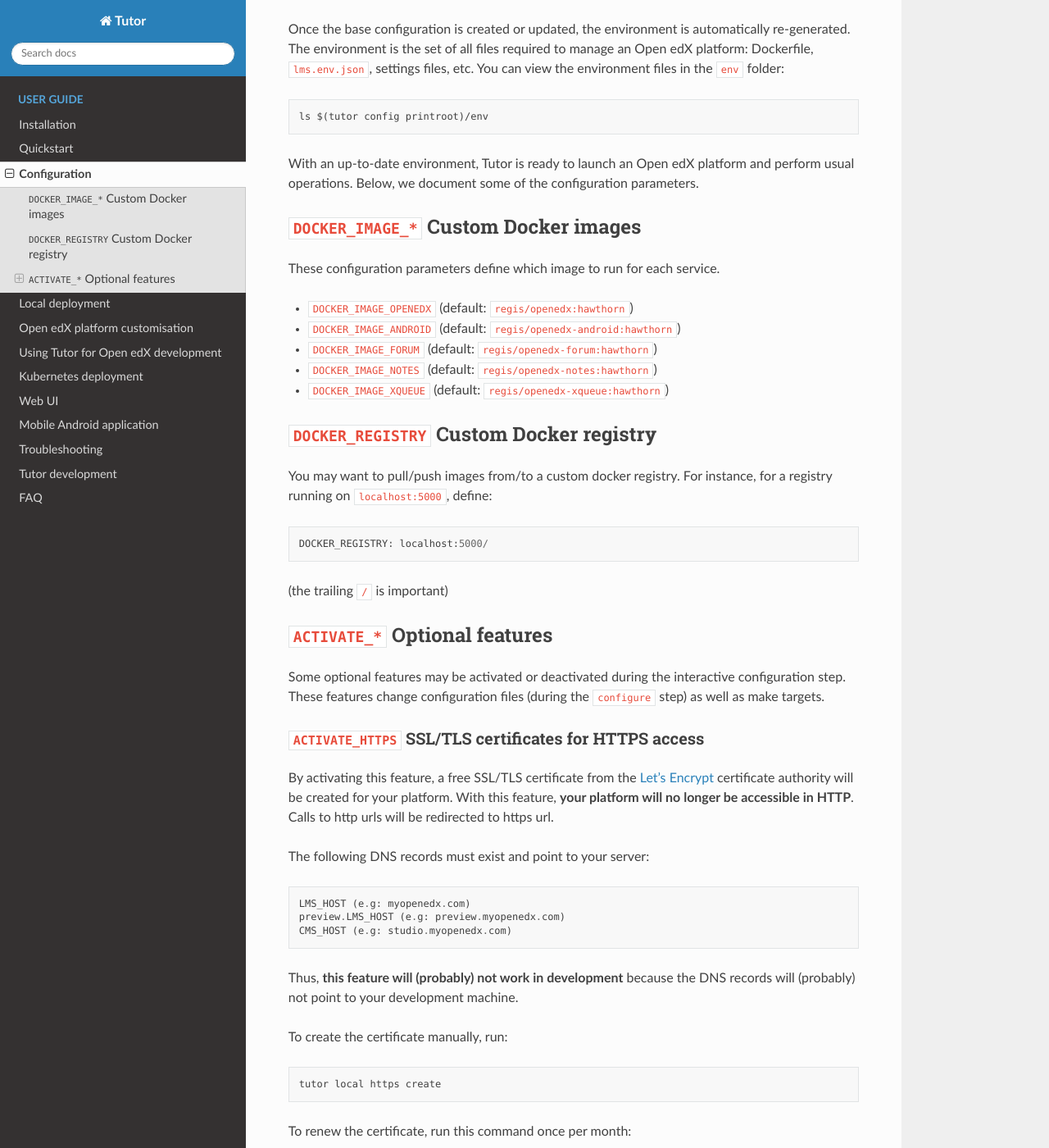
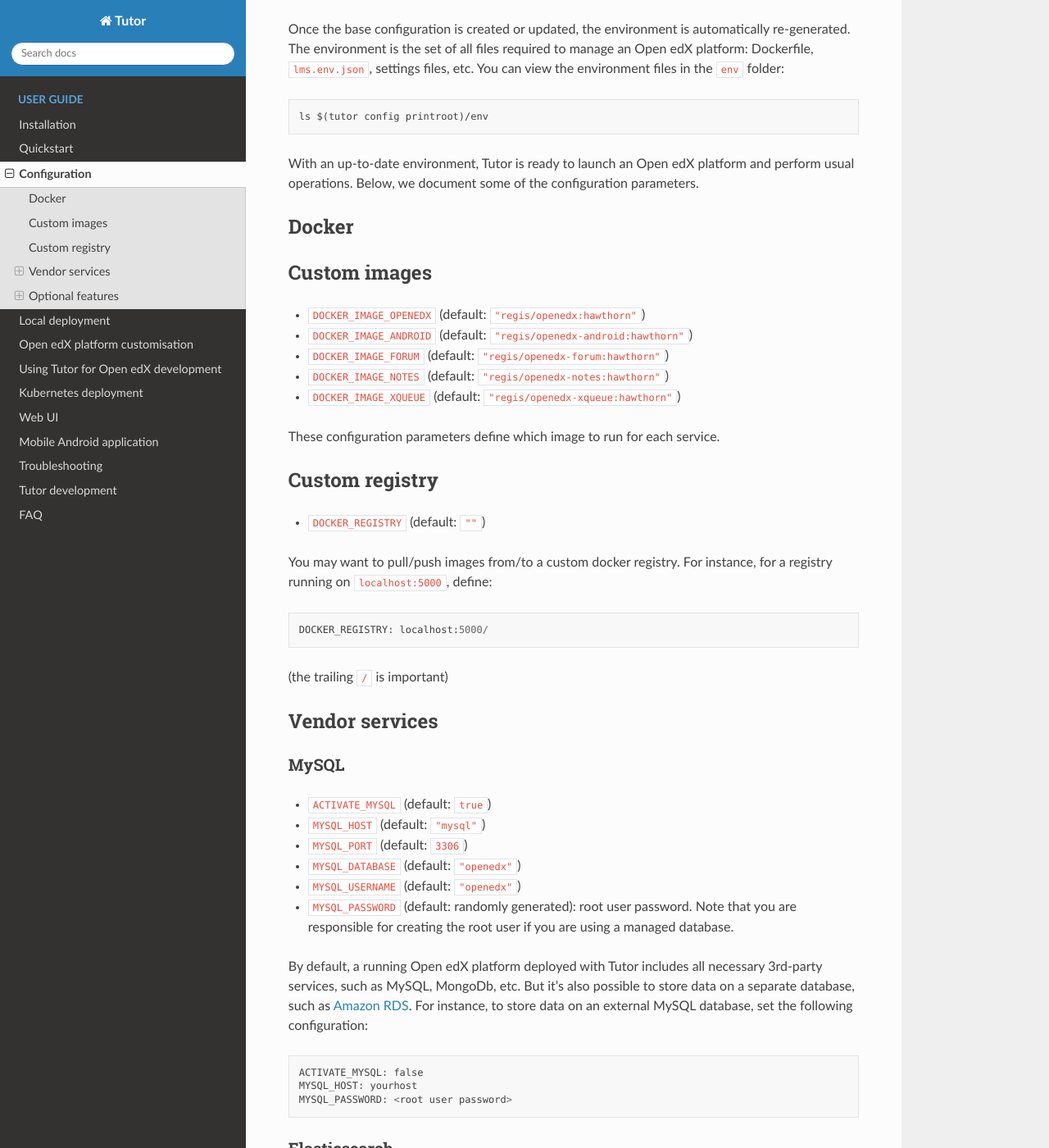
Before and after one commit to overhangio/tutor, a Sphinx documentation site: the page built from docs/configuration.rst, in a window 1280 px wide and 1400 px high, scrolled down 694 px. Shown: the whole window at 82% size. Built offline with Sphinx 7.4.7 and the Read the Docs theme 2.0.0, drawn with Linux system fonts in a browser that asks for light colours; some of the changed text lies outside the part shown.

Commit message:
Make it possible to (de)activate individual data services
Close #114

```diff
--- a/docs/configuration.rst
+++ b/docs/configuration.rst
@@ -25,21 +25,26 @@
 
 With an up-to-date environment, Tutor is ready to launch an Open edX platform and perform usual operations. Below, we document some of the configuration parameters.
 
+Docker
+------
+
 .. _docker_images:
 
-``DOCKER_IMAGE_*`` Custom Docker images
----------------------------------------
+Custom images
+-------------
+
+- ``DOCKER_IMAGE_OPENEDX`` (default: ``"regis/openedx:hawthorn"``)
+- ``DOCKER_IMAGE_ANDROID`` (default: ``"regis/openedx-android:hawthorn"``)
+- ``DOCKER_IMAGE_FORUM`` (default: ``"regis/openedx-forum:hawthorn"``)
+- ``DOCKER_IMAGE_NOTES`` (default: ``"regis/openedx-notes:hawthorn"``)
+- ``DOCKER_IMAGE_XQUEUE`` (default: ``"regis/openedx-xqueue:hawthorn"``)
 
 These configuration parameters define which image to run for each service.
 
-- ``DOCKER_IMAGE_OPENEDX`` (default: ``regis/openedx:hawthorn``)
-- ``DOCKER_IMAGE_ANDROID`` (default: ``regis/openedx-android:hawthorn``)
-- ``DOCKER_IMAGE_FORUM`` (default: ``regis/openedx-forum:hawthorn``)
-- ``DOCKER_IMAGE_NOTES`` (default: ``regis/openedx-notes:hawthorn``)
-- ``DOCKER_IMAGE_XQUEUE`` (default: ``regis/openedx-xqueue:hawthorn``)
+Custom registry
+---------------
 
-``DOCKER_REGISTRY`` Custom Docker registry
-------------------------------------------
+- ``DOCKER_REGISTRY`` (default: ``""``)
 
 You may want to pull/push images from/to a custom docker registry. For instance, for a registry running on ``localhost:5000``, define::
 
@@ -47,13 +52,58 @@
 
 (the trailing ``/`` is important)
 
-``ACTIVATE_*`` Optional features
---------------------------------
+Vendor services
+---------------
 
-Some optional features may be activated or deactivated during the interactive configuration step. These features change configuration files (during the ``configure`` step) as well as make targets.
+MySQL
+~~~~~
 
-``ACTIVATE_HTTPS`` SSL/TLS certificates for HTTPS access
-~~~~~~~~~~~~~~~~~~~~~~~~~~~~~~~~~~~~~~~~~~~~~~~~~~~~~~~~
+- ``ACTIVATE_MYSQL`` (default: ``true``)
+- ``MYSQL_HOST`` (default: ``"mysql"``)
+- ``MYSQL_PORT`` (default: ``3306``)
+- ``MYSQL_DATABASE`` (default: ``"openedx"``)
+- ``MYSQL_USERNAME`` (default: ``"openedx"``)
+- ``MYSQL_PASSWORD`` (default: randomly generated): root user password. Note that you are responsible for creating the root user if you are using a managed database.
+
+By default, a running Open edX platform deployed with Tutor includes all necessary 3rd-party services, such as MySQL, MongoDb, etc. But it's also possible to store data on a separate database, such as `Amazon RDS <https://aws.amazon.com/rds/>`_. For instance, to store data on an external MySQL database, set the following configuration::
+
+    ACTIVATE_MYSQL: false
+    MYSQL_HOST: yourhost
+    MYSQL_PASSWORD: <root user password>
+
+Elasticsearch
+~~~~~~~~~~~~~
+
+- ``ELASTICSEARCH_HOST`` (default: ``"elasticsearch"``)
+- ``ELASTICSEARCH_PORT`` (default: ``9200``)
+
+Memcached
+~~~~~~~~~
+
+- ``MEMCACHED_HOST`` (default: ``"memcached"``)
+- ``MEMCACHED_PORT`` (default: ``11211``)
+
+Mongodb
+~~~~~~~
+
+- ``ACTIVATE_MONGODB`` (default: ``true``)
+- ``MONGODB_HOST`` (default: ``"mongodb"``)
+- ``MONGODB_DATABASE`` (default: ``"openedx"``)
+
+Rabbitmq
+~~~~~~~~
+
+- ``RABBITMQ_HOST`` (default: ``"rabbitmq"``)
+
+Optional features
+-----------------
+
+Some optional features may be activated or deactivated during the interactive configuration step (``tutor config save``).
+
+SSL/TLS certificates for HTTPS access
+~~~~~~~~~~~~~~~~~~~~~~~~~~~~~~~~~~~~~
+
+- ``ACTIVATE_HTTPS`` (default: ``false``)
 
 By activating this feature, a free SSL/TLS certificate from the `Let's Encrypt <https://letsencrypt.org/>`_ certificate authority will be created for your platform. With this feature, **your platform will no longer be accessible in HTTP**. Calls to http urls will be redirected to https url.
 
@@ -73,8 +123,10 @@
 
     tutor local https renew
 
-``ACTIVATE_NOTES`` Student notes
-~~~~~~~~~~~~~~~~~~~~~~~~~~~~~~~~
+Student notes
+~~~~~~~~~~~~~
+
+- ``ACTIVATE_NOTES`` (default: ``false``)
 
 With `notes <https://edx.readthedocs.io/projects/open-edx-building-and-running-a-course/en/open-release-hawthorn.master/exercises_tools/notes.html?highlight=notes>`_, students can annotate portions of the courseware.
 
@@ -83,7 +135,9 @@
 
 You should beware that the ``notes.<LMS_HOST>`` domain name should be activated and point to your server. For instance, if your LMS is hosted at http://myopenedx.com, the notes service should be found at http://notes.myopenedx.com.
 
-``ACTIVATE_XQUEUE`` Xqueue
-~~~~~~~~~~~~~~~~~~~~~~~~~~
+Xqueue
+~~~~~~
+
+- ``ACTIVATE_XQUEUE`` (default: ``false``)
 
 `Xqueue <https://github.com/edx/xqueue>`_ is for grading problems with external services. If you don't know what it is, you probably don't need it.
```
Also changed, not shown: 8 other files.
